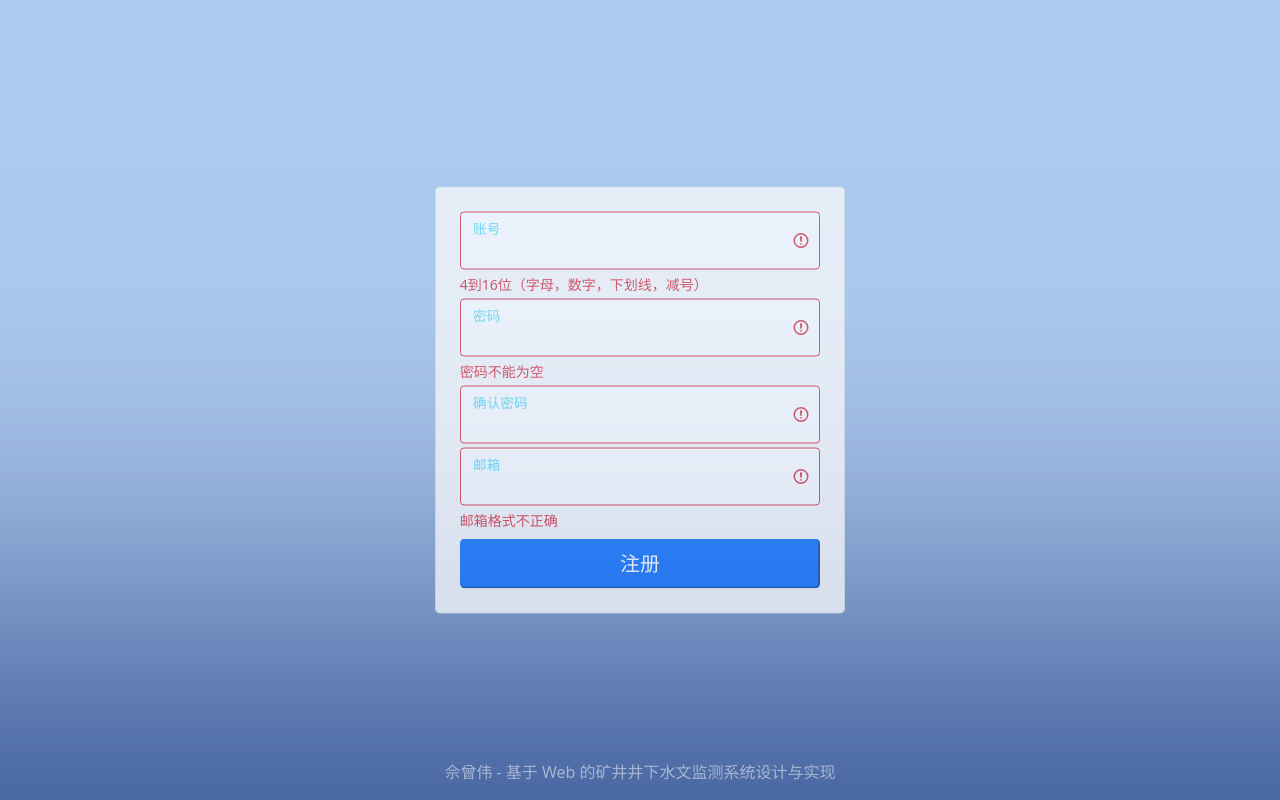
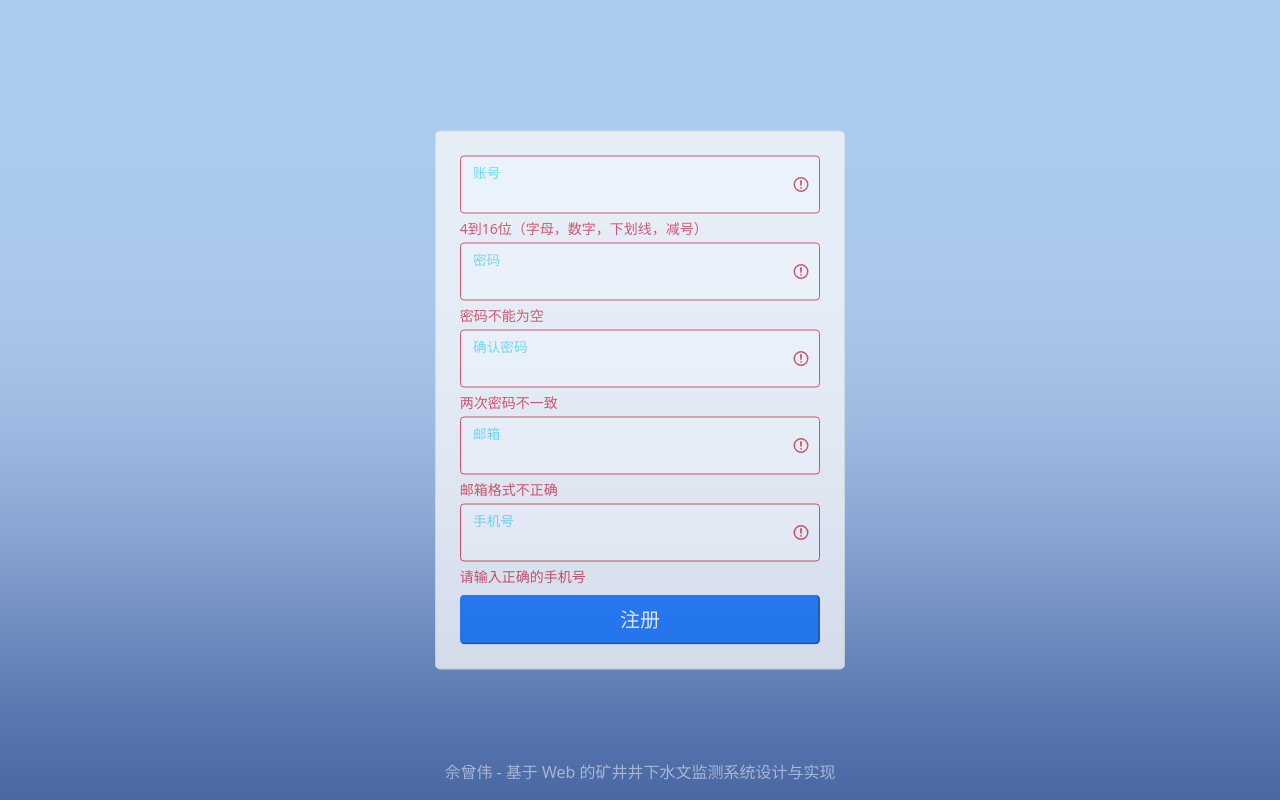
Before and after one commit to Chengche123/water_client, a Vue app: page /#/register in a window 1280 px wide. Built offline with nearby package versions, Linux system fonts and the light colour scheme; no server answers; a web font is replaced by a local one.

Commit message:
feat(register): 添加手机号字段和验证逻辑

```diff
--- a/src/views/Register/Register.vue
+++ b/src/views/Register/Register.vue
@@ -63,7 +63,9 @@
             >确认密码</label
           >
           <div class="invalid-feedback">
-            {{ $refs.confirmPasswordInput?.validationMessage }}
+            {{
+              $refs.confirmPasswordInput?.validationMessage || "两次密码不一致"
+            }}
           </div>
         </div>
         <div class="form-floating mb-1">
@@ -77,6 +79,19 @@
           />
           <label class="text-info" for="floatingEmail">邮箱</label>
           <div class="invalid-feedback">邮箱格式不正确</div>
+        </div>
+        <div class="form-floating mb-1">
+          <input
+            v-model="telephone"
+            type="text"
+            class="form-control"
+            id="floatingTelephone"
+            autocomplete="off"
+            required
+            pattern="^(?:(?:\+|00)86)?1(?:(?:3[\d])|(?:4[5-79])|(?:5[0-35-9])|(?:6[5-7])|(?:7[0-8])|(?:8[\d])|(?:9[189]))\d{8}$"
+          />
+          <label class="text-info" for="floatingTelephone">手机号</label>
+          <div class="invalid-feedback">请输入正确的手机号</div>
         </div>
         <button @click="handleRegister" class="mt-1 w-100 btn-lg btn-primary">
           注册
@@ -98,6 +113,7 @@ export default {
       password: "",
       confirmPassword: "",
       email: "",
+      telephone: "",
       showToast: false,
       toastParams: {
         body: "",
```
